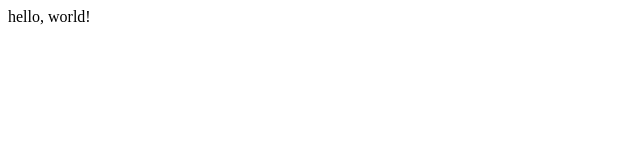
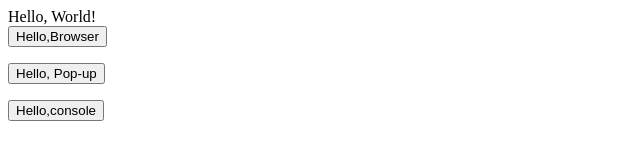
Before and after one commit to T-alabi/hello-world, a plain HTML site: page index.html in a window 1280 px wide. Shown: the whole page, without its empty margins (0-640 px from the left). Drawn offline with Linux system fonts and the light colour scheme.

```diff
--- a/index.html
+++ b/index.html
@@ -1,10 +1,17 @@
 <!DOCTYPE html>
 
 <html>
-  <head>
-    <title>My First website title</title>
-  </head>
-  <body>
-      hello, world!
-    </body>
+ <head>
+   <script src="javastyles.js"></script>
+  <title>My Webiste Title</title>
+ </head>
+ <body>
+      Hello, World! <br/>
+      <button onclick="sayHello()">Hello,Browser</button>
+      <p id="hello"></p>
+      <button onclick="helloPopup()">Hello, Pop-up</button>
+      <p id="popup"></p>
+      <button onclick="console()">Hello,console</button>
+      <p id="console"></p>
+</body>
 </html>
--- /dev/null
+++ b/javastyles.js
@@ -0,0 +1,14 @@
+function sayHello() {
+  var p = document.getElementById("hello");
+  p.innerHTML = "hello, World!";
+
+}
+ function helloPopup() {
+   var p =document.getElementById("popup");
+   p.innerHTML = alert("hello, world!");
+   p.innerHTML = "Hello,World! (again)";
+ }
+ function console() {
+   var p = document.getElementById("console");
+   p.innerHTML =console.log("Hello, World!");
+ }
```
